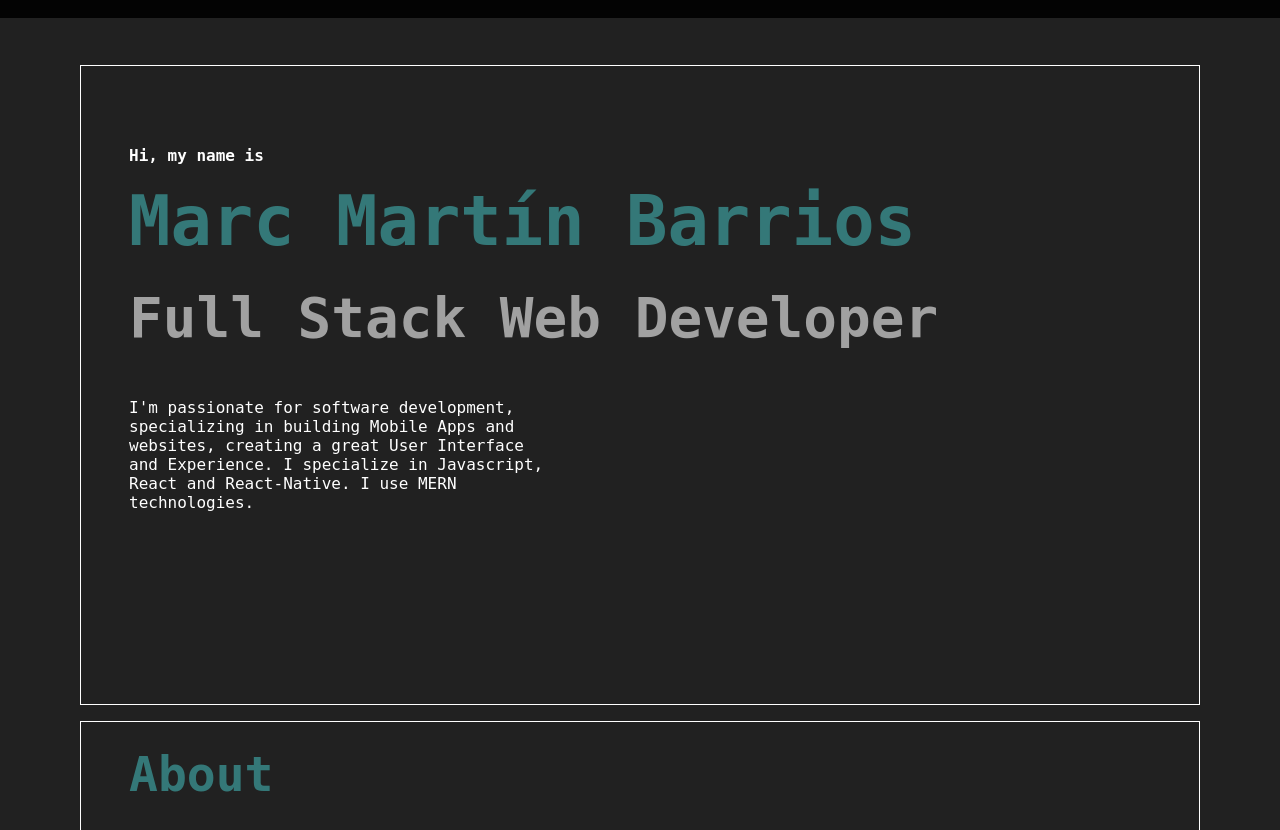
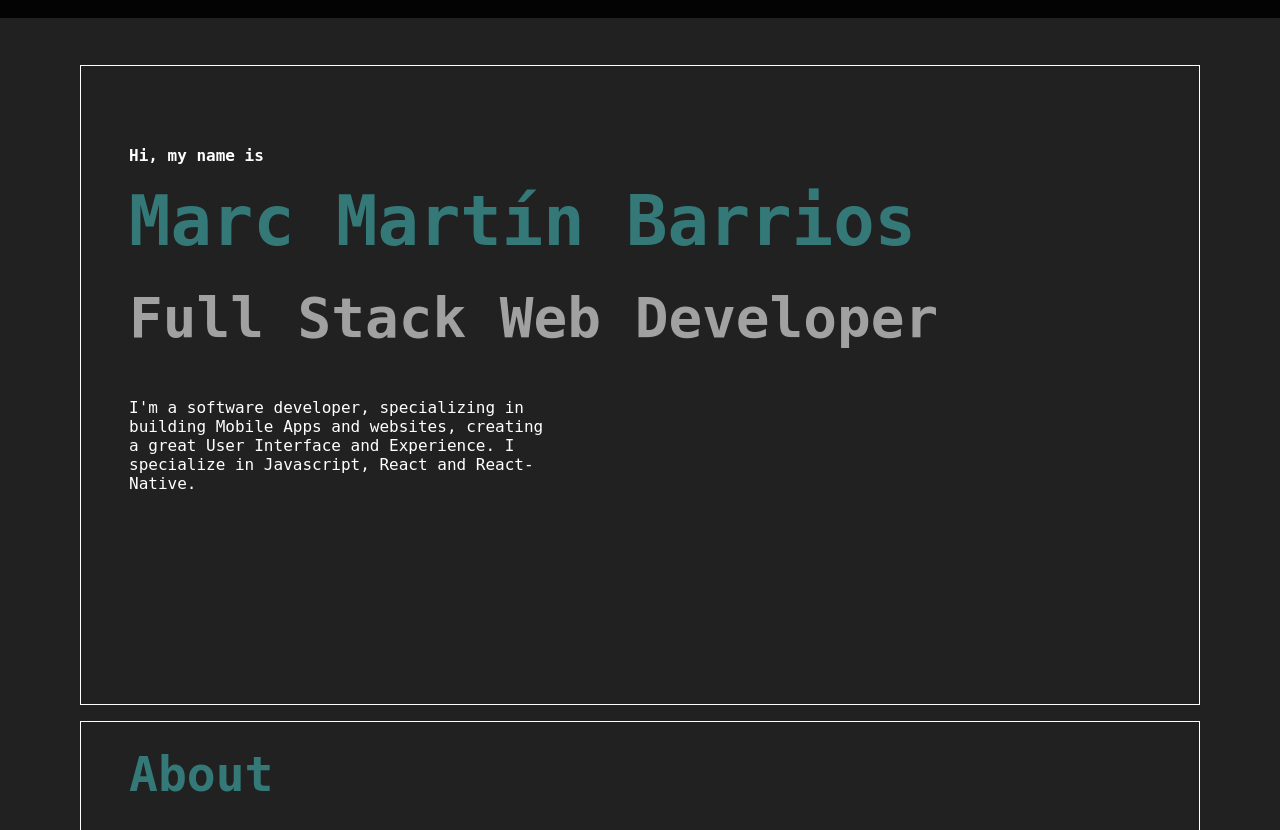
Before and after one commit to MarcMB89/portfolio, a React (Create React App) app: page / in a window 1280 px wide. Shown: the top 830 px of the page. Built offline with nearby package versions, Linux system fonts and the light colour scheme; a web font is replaced by a local one.

Commit message:
Edit article description

```diff
--- a/src/components/Home/Home.jsx
+++ b/src/components/Home/Home.jsx
@@ -17,9 +17,9 @@ const Home = function home() {
       </section>
       <section className="home_first-section_description">
         <article>
-          I'm passionate for software development, specializing in building Mobile Apps
+          I'm a software developer, specializing in building Mobile Apps
           and websites, creating a great User Interface and Experience.
-          I specialize in Javascript, React and React-Native. I use MERN technologies.
+          I specialize in Javascript, React and React-Native.
         </article>
       </section>
     </section>
```
